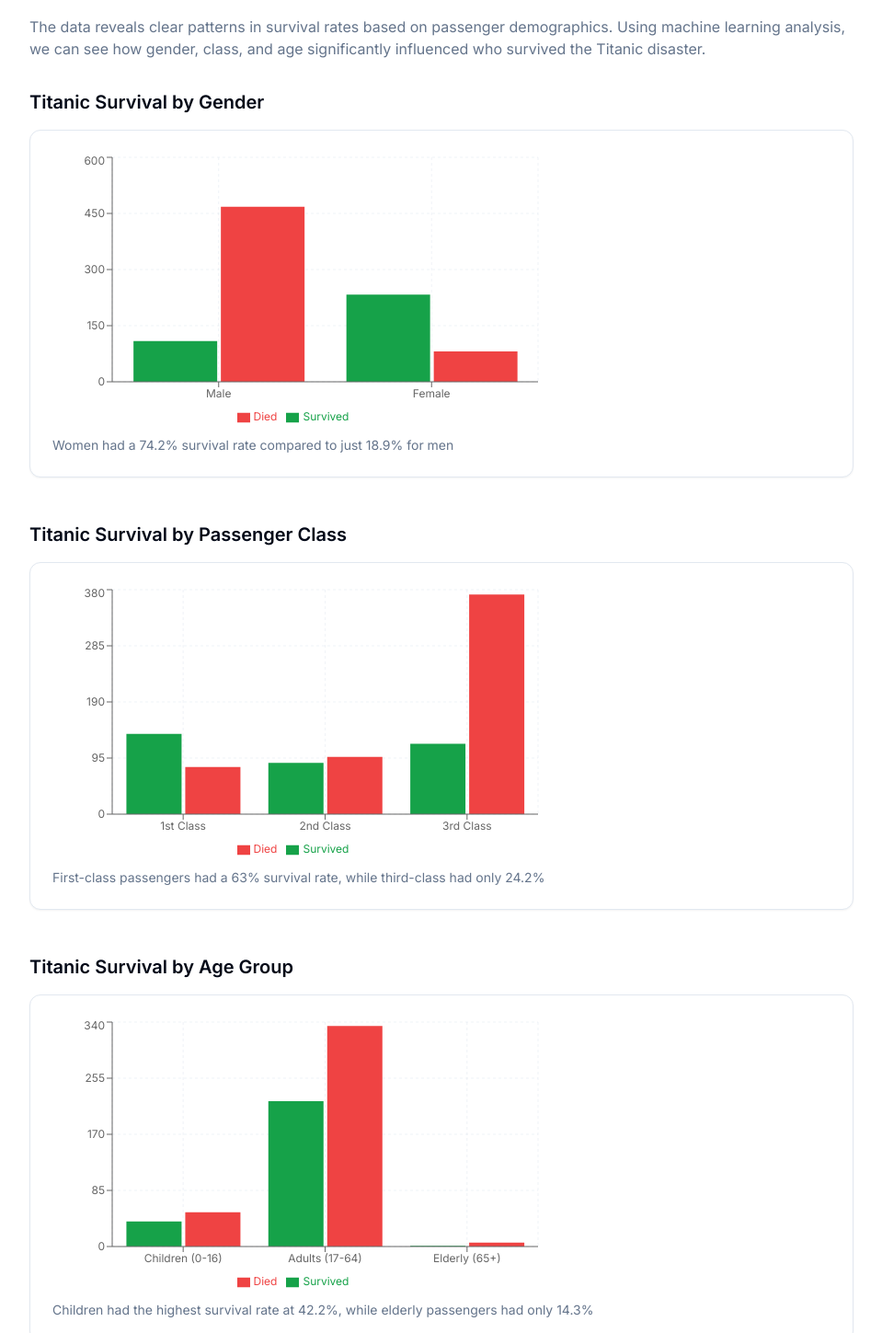
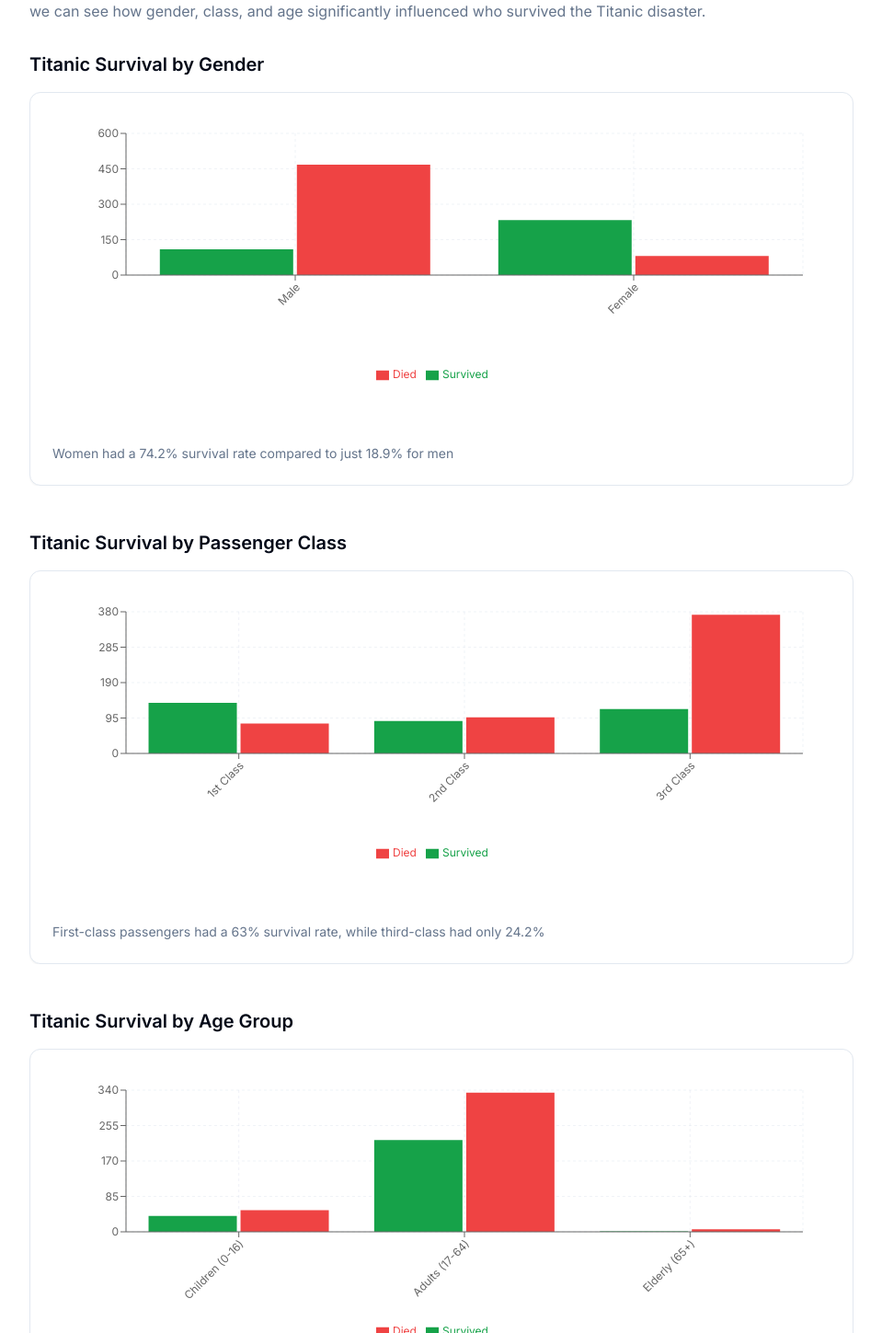
Before and after one commit to kanitmann01/profile-kanitmann, a Next.js app: page /articles/titanic-survival in a window 1280 px wide. Shown: the part 681-2130 px from the top of the page at 92% size, without its empty margins (160-1119 px from the left). Built offline with nearby package versions, Linux system fonts and the light colour scheme.

Commit message:
Fixed build fail, and viewport error in article page

```diff
--- a/app/articles/titanic-survival/page.tsx
+++ b/app/articles/titanic-survival/page.tsx
@@ -82,8 +82,8 @@ export default function TitanicArticle() {
           }}
         />
       </Head>
-      <div className="min-h-screen bg-background py-20 px-6">
-        <div className="container mx-auto max-w-4xl">
+      <div className="min-h-screen bg-background py-8 px-2 sm:py-12 sm:px-6">
+        <div className="container mx-auto max-w-4xl w-full">
         {/* Header */}
         <FadeIn className="mb-16">
           <header>
@@ -94,8 +94,8 @@ export default function TitanicArticle() {
               <Clock className="h-4 w-4" />
               <span>8 min read</span>
             </div>
-            <h1 className="text-5xl font-bold text-foreground mb-6">Would You Have Survived the Titanic?</h1>
-            <p className="text-xl text-muted-foreground leading-relaxed">
+            <h1 className="text-3xl sm:text-4xl md:text-5xl font-bold text-foreground mb-6">Would You Have Survived the Titanic?</h1>
+            <p className="text-lg sm:text-xl text-muted-foreground leading-relaxed">
               What this historic disaster reveals about inequality, decision-making, and leadership under pressure.
             </p>
           </header>
@@ -122,7 +122,7 @@ export default function TitanicArticle() {
 
         {/* Data Visualization Section */}
         <section className="mb-16">
-          <h2 className="text-3xl font-bold text-foreground mb-8">Demographics Trumped Decisions</h2>
+          <h2 className="text-2xl sm:text-3xl font-bold text-foreground mb-8">Demographics Trumped Decisions</h2>
           <p className="text-muted-foreground mb-8">
             The data reveals clear patterns in survival rates based on passenger demographics. Using machine learning analysis,
             we can see how gender, class, and age significantly influenced who survived the Titanic disaster.
@@ -130,10 +130,11 @@ export default function TitanicArticle() {
 
           {/* Gender Chart */}
           <SlideIn direction="left" className="mb-12">
-            <h3 className="text-xl font-semibold mb-4">Titanic Survival by Gender</h3>
+            <h3 className="text-lg sm:text-xl font-semibold mb-4">Titanic Survival by Gender</h3>
+            <div className="w-full max-w-full overflow-x-auto">
               <ScaleOnHover>
-              <Card>
-                <CardContent className="pt-6">
+                <Card className="w-full max-w-full">
+                  <CardContent className="pt-6 w-full max-w-full">
                     <ChartContainer
                       config={{
                         survived: {
@@ -145,15 +146,21 @@ export default function TitanicArticle() {
                           color: "hsl(0, 84%, 60%)",
                         },
                       }}
-                    className="h-[300px]"
+                      className="h-[300px] sm:h-[350px] min-w-[320px] w-full max-w-full"
                     >
                       <ResponsiveContainer width="100%" height="100%">
-                      <BarChart data={genderData}>
+                        <BarChart data={genderData} margin={{ top: 20, right: 30, left: 20, bottom: 60 }}>
                           <CartesianGrid strokeDasharray="3 3" />
-                        <XAxis dataKey="category" />
-                        <YAxis />
+                          <XAxis
+                            dataKey="category"
+                            angle={-45}
+                            textAnchor="end"
+                            height={80}
+                            tick={{ fontSize: 12 }}
+                          />
+                          <YAxis tick={{ fontSize: 12 }} />
                           <ChartTooltip content={<ChartTooltipContent />} />
-                        <Legend />
+                          <Legend wrapperStyle={{ paddingTop: 20 }} />
                           <Bar dataKey="survived" fill="var(--color-survived)" name="Survived" />
                           <Bar dataKey="died" fill="var(--color-died)" name="Died" />
                         </BarChart>
@@ -165,13 +172,15 @@ export default function TitanicArticle() {
                   </CardContent>
                 </Card>
               </ScaleOnHover>
+            </div>
           </SlideIn>
 
           {/* Class Chart */}
           <div className="mb-12">
-            <h3 className="text-xl font-semibold mb-4">Titanic Survival by Passenger Class</h3>
-            <Card>
-              <CardContent className="pt-6">
+            <h3 className="text-lg sm:text-xl font-semibold mb-4">Titanic Survival by Passenger Class</h3>
+            <div className="w-full max-w-full overflow-x-auto">
+              <Card className="w-full max-w-full">
+                <CardContent className="pt-6 w-full max-w-full">
                   <ChartContainer
                     config={{
                       survived: {
@@ -183,15 +192,21 @@ export default function TitanicArticle() {
                         color: "hsl(0, 84%, 60%)",
                       },
                     }}
-                  className="h-[300px]"
+                    className="h-[300px] sm:h-[350px] min-w-[320px] w-full max-w-full"
                   >
                     <ResponsiveContainer width="100%" height="100%">
-                    <BarChart data={classData}>
+                      <BarChart data={classData} margin={{ top: 20, right: 30, left: 20, bottom: 60 }}>
                         <CartesianGrid strokeDasharray="3 3" />
-                      <XAxis dataKey="category" />
-                      <YAxis />
+                        <XAxis
+                          dataKey="category"
+                          angle={-45}
+                          textAnchor="end"
+                          height={80}
+                          tick={{ fontSize: 12 }}
+                        />
+                        <YAxis tick={{ fontSize: 12 }} />
                         <ChartTooltip content={<ChartTooltipContent />} />
-                      <Legend />
+                        <Legend wrapperStyle={{ paddingTop: 20 }} />
                         <Bar dataKey="survived" fill="var(--color-survived)" name="Survived" />
                         <Bar dataKey="died" fill="var(--color-died)" name="Died" />
                       </BarChart>
@@ -203,12 +218,14 @@ export default function TitanicArticle() {
                 </CardContent>
               </Card>
             </div>
+          </div>
 
           {/* Age Chart */}
           <div className="mb-12">
-            <h3 className="text-xl font-semibold mb-4">Titanic Survival by Age Group</h3>
-            <Card>
-              <CardContent className="pt-6">
+            <h3 className="text-lg sm:text-xl font-semibold mb-4">Titanic Survival by Age Group</h3>
+            <div className="w-full max-w-full overflow-x-auto">
+              <Card className="w-full max-w-full">
+                <CardContent className="pt-6 w-full max-w-full">
                   <ChartContainer
                     config={{
                       survived: {
@@ -220,15 +237,21 @@ export default function TitanicArticle() {
                         color: "hsl(0, 84%, 60%)",
                       },
                     }}
-                  className="h-[300px]"
+                    className="h-[300px] sm:h-[350px] min-w-[320px] w-full max-w-full"
                   >
                     <ResponsiveContainer width="100%" height="100%">
-                    <BarChart data={ageData}>
+                      <BarChart data={ageData} margin={{ top: 20, right: 30, left: 20, bottom: 60 }}>
                         <CartesianGrid strokeDasharray="3 3" />
-                      <XAxis dataKey="category" />
-                      <YAxis />
+                        <XAxis
+                          dataKey="category"
+                          angle={-45}
+                          textAnchor="end"
+                          height={80}
+                          tick={{ fontSize: 12 }}
+                        />
+                        <YAxis tick={{ fontSize: 12 }} />
                         <ChartTooltip content={<ChartTooltipContent />} />
-                      <Legend />
+                        <Legend wrapperStyle={{ paddingTop: 20 }} />
                         <Bar dataKey="survived" fill="var(--color-survived)" name="Survived" />
                         <Bar dataKey="died" fill="var(--color-died)" name="Died" />
                       </BarChart>
@@ -239,6 +262,7 @@ export default function TitanicArticle() {
                   </p>
                 </CardContent>
               </Card>
+            </div>
           </div>
         </section>
 
--- a/app/layout.tsx
+++ b/app/layout.tsx
@@ -13,7 +13,6 @@ import "@/public/favicon-32x32.png"
 import "@/public/apple-touch-icon.png"
 import "@/public/android-chrome-192x192.png"
 import "@/public/android-chrome-512x512.png"
-import "@/public/site.webmanifest"
 
 const inter = Inter({ subsets: ["latin"] })
 
```
Lines whose indentation alone changed are shown as unchanged.
